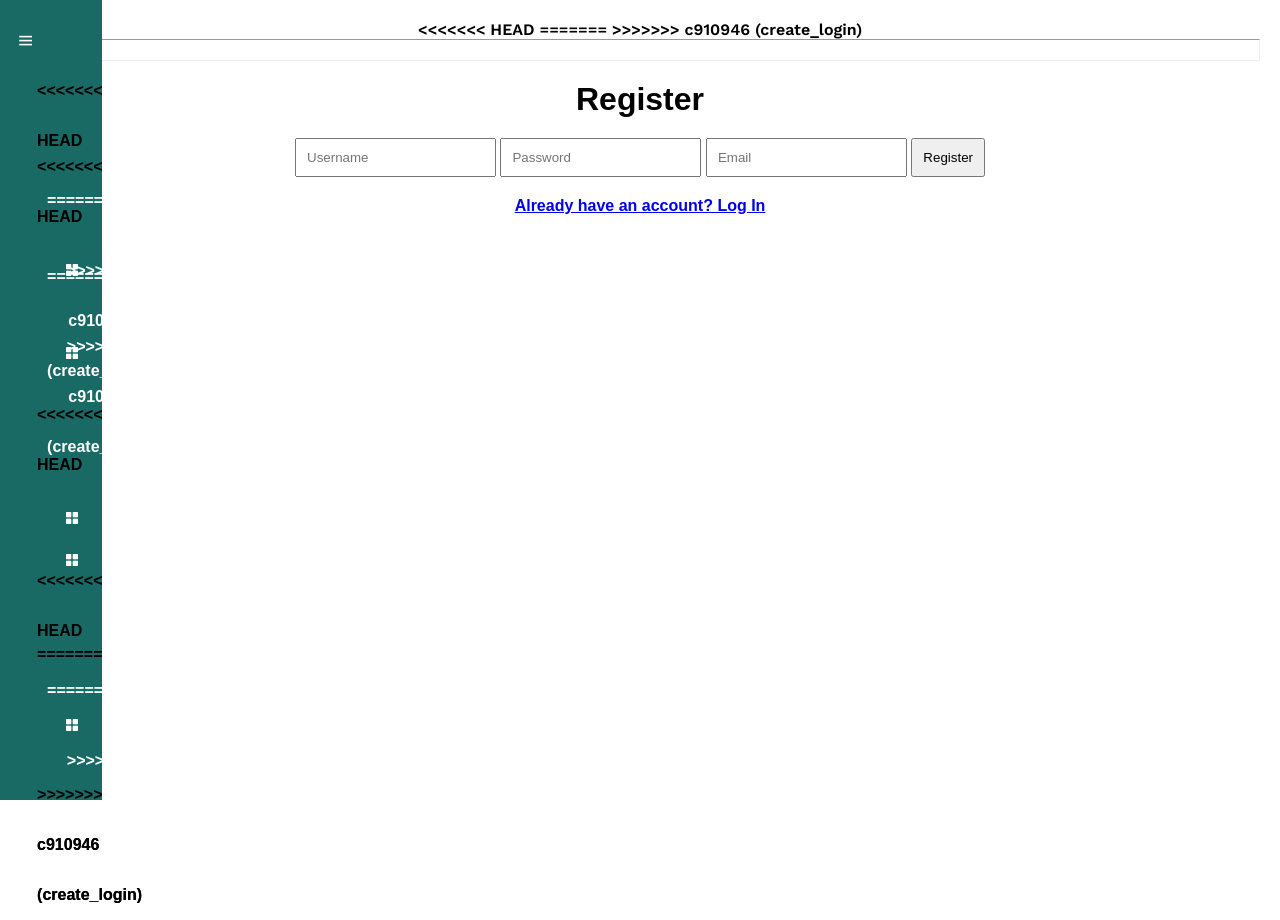
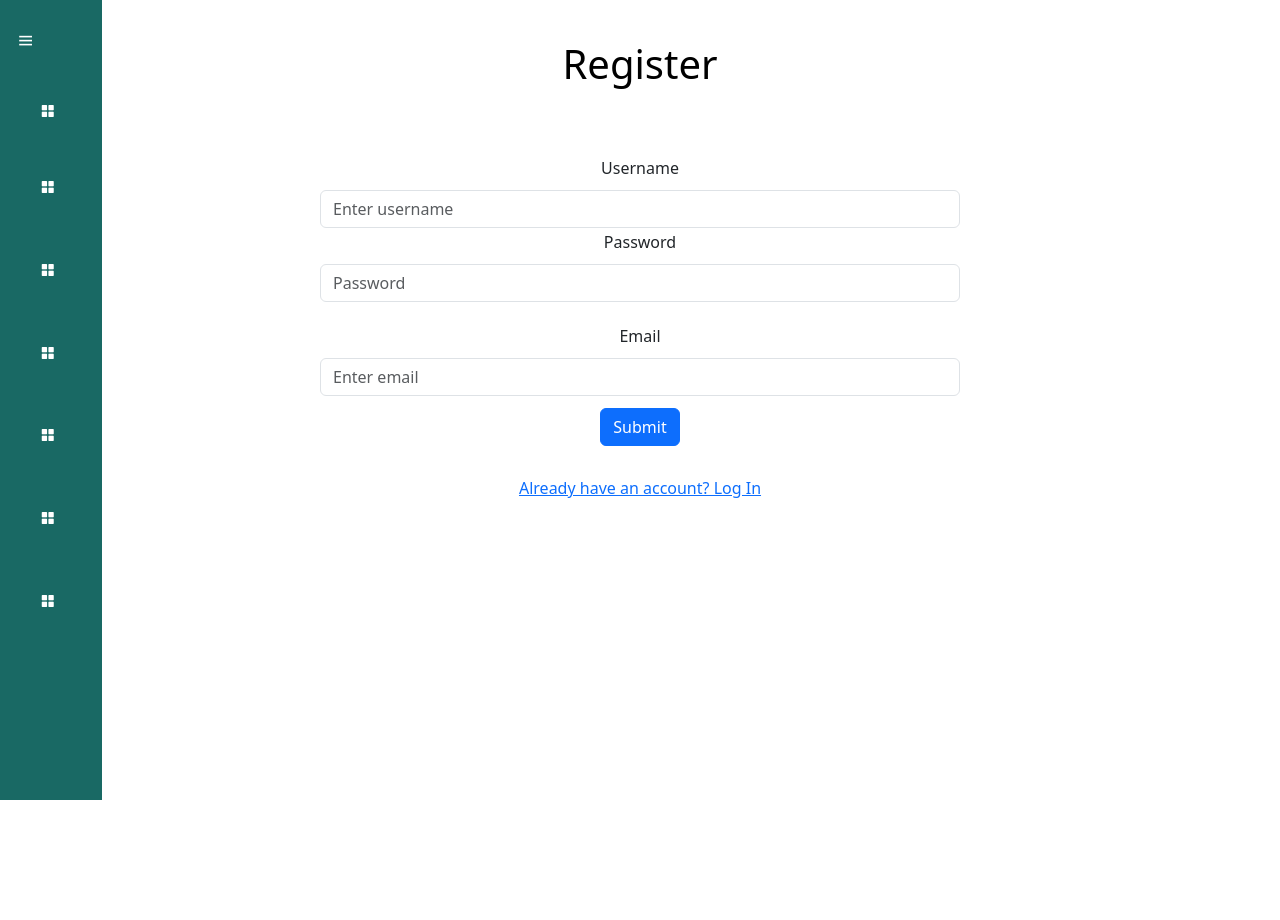
Before and after one commit to PPilot2/HackSwift-2024, a Flask app: page /register in a window 1280 px wide. After the commit the page ends 800 px from the top, so only its background shows below. Run offline with Flask 3, Linux system fonts and the light colour scheme.

Commit message:
make_sure_navbar_works

```diff
--- a/app.py
+++ b/app.py
@@ -99,13 +99,19 @@ def home():
 def login():
     global user
     form = LoginForm()
-    if form.validate_on_submit():
+
+    if request.method == "POST":
         # validates the form
+        print(request.data)
+
+        """
+
         user = User.query.filter_by(username=form.username.data).first()
         if user:
             if bcrypt.check_password_hash(user.password, form.password.data):
                 login_user(user)
                 return redirect(url_for('dashboard'))
+        """
     return render_template('login.html', form=form)
 
 # route to dashboard (kind of like homepage)
--- a/templates/base.html
+++ b/templates/base.html
@@ -11,18 +11,11 @@
 </head>
 
 <body>
-<<<<<<< HEAD
-    {% include 'nav.html' %}
-=======
-
->>>>>>> c910946 (create_login)
-    <hr>
-
     <div class="content">
         {% block content %}
         {% endblock %}
     </div>
-    {% extends 'nav.html' %}
+    {% include 'nav.html' %}
 
 </body>
 </html>
--- a/templates/nav.html
+++ b/templates/nav.html
@@ -6,7 +6,6 @@
         margin:0;
         padding: 10px;
         box-sizing:border-box;
-        font-family:Arial, Helvetica, sans-serif
     }
     .sidebar {
         position: absolute;
@@ -88,7 +87,7 @@
         position:relative;
         list-style-type:none;
         height:70px;
-        width:85%;
+        width:90%;
         margin: 0.8rem auto;
         line-height:50px;
     }
@@ -100,11 +99,20 @@
         border-radius:0.8rem
     }
     .sidebar ul li a:hover {
+        position:absolute;
+        top:0; right:0;
+        width:60px;
+        background-color:white;
+        color:#12171e
+    }.sidebar.active ul li a:hover {
+        width:150px;
         background-color:white;
         color:#12171e
     }
     .sidebar ul li a i {
         min-width: 50px;
+        position:absolute;
+        right:5px;
         text-align:center;
         border-radius: 12px;
         line-height:50px
@@ -148,22 +156,14 @@
 
     <ul>
         <li>
-<<<<<<< HEAD
             <a href="{{ url_for('dashboard') }}">
-=======
-            <a href="/">
->>>>>>> c910946 (create_login)
                 <i class="bx bxs-grid-alt"></i>
                 <span class="nav-item">Dashboard</span>
             </a>
             <span class="tooltip">Dashboard</span>
         </li>
         <li>
-<<<<<<< HEAD
             <a href="{{ url_for('courses') }}">
-=======
-            <a href="/courses">
->>>>>>> c910946 (create_login)
                 <i class="bx bxs-grid-alt"></i>
                 <span class="nav-item">Courses</span>
             </a>
@@ -184,19 +184,11 @@
             <span class="tooltip">Homework</span>
         </li>
         <li>
-<<<<<<< HEAD
             <a href="{{ url_for('edit') }}">
                 <i class="bx bxs-grid-alt"></i>
-                <span class="nav-item">Edit account</span>
+                <span class="nav-item">Profile</span>
             </a>
-            <span class="tooltip">Edit account</span>
-=======
-            <a href="/notifications">
-                <i class="bx bxs-grid-alt"></i>
-                <span class="nav-item">Notifications</span>
-            </a>
-            <span class="tooltip">Notifications</span>
->>>>>>> c910946 (create_login)
+            <span class="tooltip">Profile</span>
         </li>
         <li>
             <a href="/settings">
@@ -206,11 +198,7 @@
             <span class="tooltip">Settings</span>
         </li>
         <li>
-<<<<<<< HEAD
             <a href="{{ url_for('logout') }}">
-=======
-            <a href="{{ url_for('login') }}">
->>>>>>> c910946 (create_login)
                 <i class="bx bxs-grid-alt"></i>
                 <span class="nav-item">Login</span>
             </a>
--- a/templates/register.html
+++ b/templates/register.html
@@ -2,16 +2,33 @@
 {% extends 'base.html' %}
 <title>{% block title %} - Register{% endblock %}</title>
 {% block content %}
-    <h1>Register</h1>
-    <!-- form to register a new account -->
-    <form method="POST" action="">
-        {{ form.hidden_tag() }}
-        {{ form.username }}
-        {{ form.password }}
-        {{ form.email }}
-        {{ form.submit }}
-    </form>
-    <div id="signupButton">
+<body background="white">
+    <link href="https://cdn.jsdelivr.net/npm/bootstrap@5.3.3/dist/css/bootstrap.min.css" rel="stylesheet" integrity="sha384-QWTKZyjpPEjISv5WaRU9OFeRpok6YctnYmDr5pNlyT2bRjXh0JMhjY6hW+ALEwIH" crossorigin="anonymous">
+    <h1 style="color:black; text-align: center;">Register</h1>
+    <!-- form for login -->
+    <div style="text-align: center;">
+        <form action="/register" method="POST">
+        <div class="form-group" style="text-align: center; padding:20px">
+          <label for="exampleInputEmail1">Username</label>
+          <input type="text" class="form-control" id="exampleInputEmail1" aria-describedby="emailHelp" placeholder="Enter username" style="width:50%; position:absolute; left:25%">
+        </div>
+
+        <div class="form-group" style="text-align: center; padding-bottom:40px">
+          <label for="exampleInputPassword1">Password</label>
+          <input type="password" class="form-control" id="exampleInputPassword1" placeholder="Password" style="width:50%; position:absolute; left:25%;">
+        </div>
+        <div class="form-group" style="text-align: center; padding-bottom:40px">
+            <label for="exampleInputEmail1">Email</label>
+            <input type="email" class="form-control" id="exampleInputEmail1" aria-describedby="emailHelp" placeholder="Enter email" style="width:50%; position:absolute; left:25%">
+          </div>
+        <div style="padding:10px">
+        <button type="submit" class="btn btn-primary" >Submit</button>
+      </div>
+      </form>
+      <div id="signupButton">
         <a href="{{ url_for('login') }}">Already have an account? Log In</a>
     </div>
+</div>
+</body>
+
 {% endblock %}
```
Also changed, not shown: templates/login.html (+10 -6 lines).
